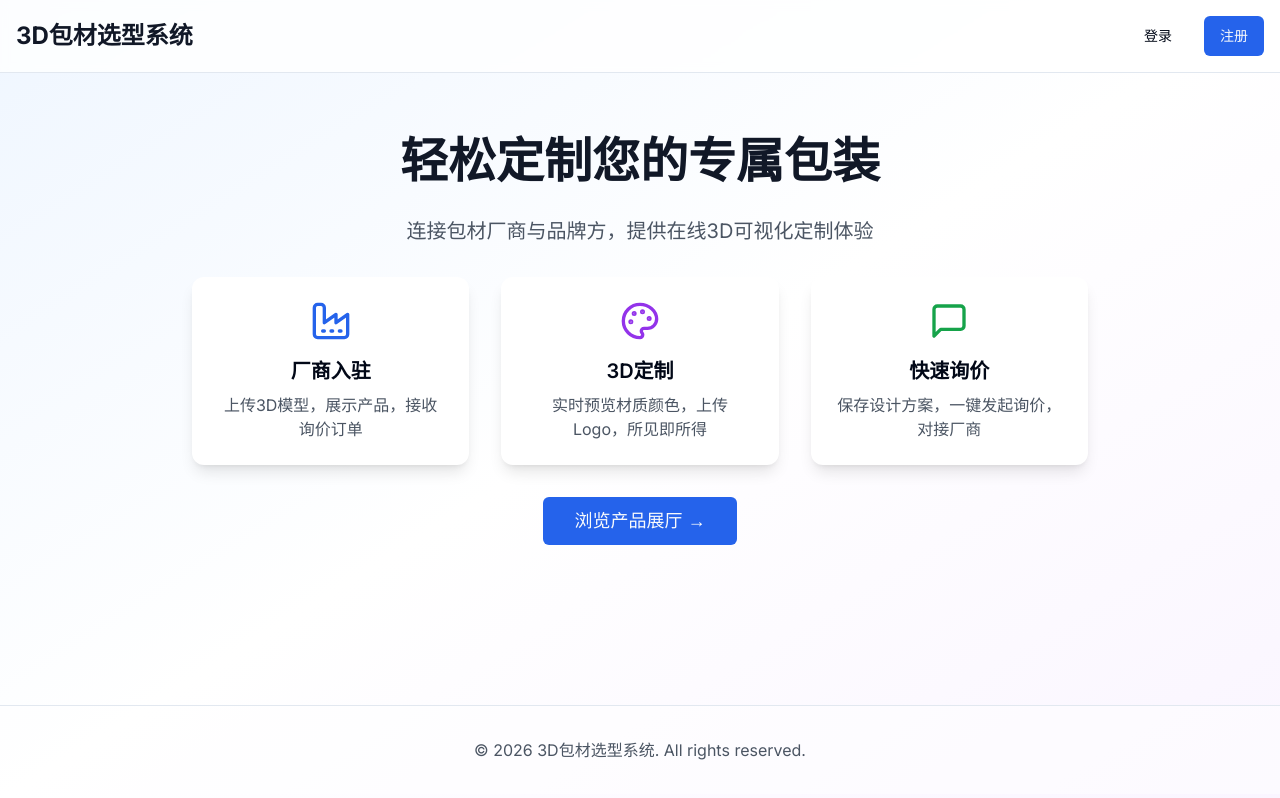
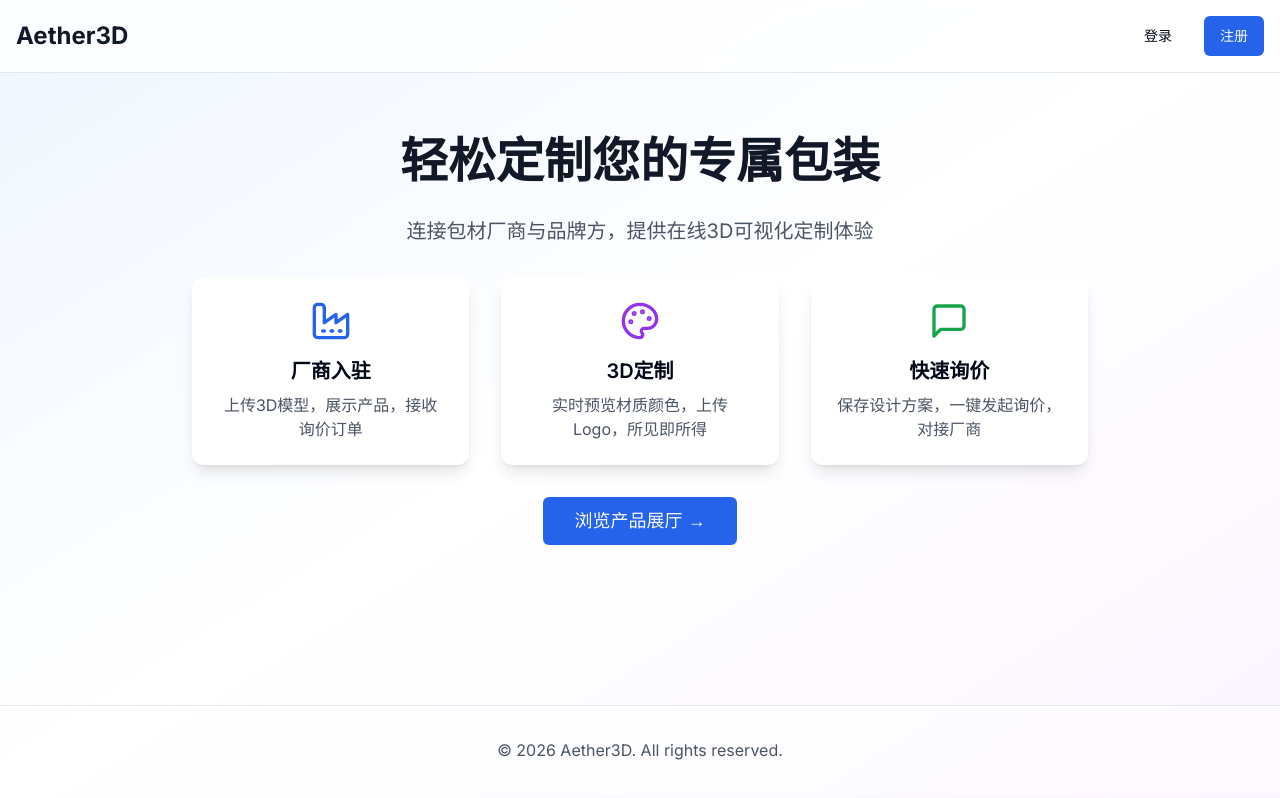
Before and after one commit to cv-coder/3d-threee-hzp, a Next.js app: page / in a window 1280 px wide. Built offline with nearby package versions, Linux system fonts and the light colour scheme; no server answers.

Commit message:
feat: 将项目名称更新为 Aether3D，修改相关页面标题和描述

```diff
--- a/src/app/layout.tsx
+++ b/src/app/layout.tsx
@@ -6,7 +6,7 @@ import "./globals.css";
 const inter = Inter({ subsets: ["latin"] });
 
 export const metadata: Metadata = {
-  title: "3D包材选型系统",
+  title: "Aether3D",
   description: "多租户B2B 3D包材SaaS平台",
 };
 
--- a/src/app/page.tsx
+++ b/src/app/page.tsx
@@ -29,7 +29,7 @@ export default async function Home() {
       <nav className="border-b bg-white/80 backdrop-blur-sm">
         <div className="container mx-auto px-4 py-4 flex justify-between items-center">
           <h1 className="text-2xl font-bold text-gray-900">
-            3D包材选型系统
+            Aether3D
           </h1>
           <div className="space-x-4">
             <Link href="/login">
@@ -89,7 +89,7 @@ export default async function Home() {
 
       <footer className="border-t mt-24 py-8 bg-white/50">
         <div className="container mx-auto px-4 text-center text-gray-600">
-          <p>© 2026 3D包材选型系统. All rights reserved.</p>
+          <p>© 2026 Aether3D. All rights reserved.</p>
         </div>
       </footer>
     </div>
--- a/src/app/register/page.tsx
+++ b/src/app/register/page.tsx
@@ -93,7 +93,7 @@ export default function RegisterPage() {
         <CardHeader className="space-y-1">
           <CardTitle className="text-2xl font-bold text-center">注册</CardTitle>
           <CardDescription className="text-center">
-            创建您的账号，开始使用3D包材选型系统
+            创建您的账号，开始使用Aether3D
           </CardDescription>
         </CardHeader>
         <form onSubmit={handleRegister}>
--- a/src/app/shop/page.tsx
+++ b/src/app/shop/page.tsx
@@ -27,8 +27,8 @@ export default async function ShopPage() {
       <header className="bg-white border-b sticky top-0 z-10">
         <div className="container mx-auto px-4 py-4 flex justify-between items-center">
           <Link href="/">
-            <h1 className="text-2xl font-bold bg-gradient-to-r from-blue-600 to-purple-600 bg-clip-text text-transparent">
-              3D包材选型系统
+            <h1 className="text-2xl font-bold text-blue-600">
+              Aether3D
             </h1>
           </Link>
           {session?.user ? (
@@ -120,7 +120,7 @@ export default async function ShopPage() {
       {/* Footer */}
       <footer className="border-t mt-24 py-8 bg-white">
         <div className="container mx-auto px-4 text-center text-gray-600">
-          <p>© 2026 3D包材选型系统. All rights reserved.</p>
+          <p>© 2026 Aether3D. All rights reserved.</p>
         </div>
       </footer>
     </div>
--- a/src/app/shop/product/[productId]/ProductConfigurator.tsx
+++ b/src/app/shop/product/[productId]/ProductConfigurator.tsx
@@ -147,7 +147,7 @@ export default function ProductConfigurator({
           </Link>
           <Link href="/">
             <h1 className="text-xl font-bold bg-gradient-to-r from-blue-600 to-purple-600 bg-clip-text text-transparent">
-              3D包材选型系统
+              Aether3D
             </h1>
           </Link>
           <div className="flex items-center gap-2">
--- a/src/app/shop/vendor/[vendorId]/page.tsx
+++ b/src/app/shop/vendor/[vendorId]/page.tsx
@@ -41,7 +41,7 @@ export default async function VendorShopPage({ params }: VendorShopPageProps) {
         <div className="container mx-auto px-4 py-4 flex justify-between items-center">
           <Link href="/">
             <h1 className="text-2xl font-bold bg-gradient-to-r from-blue-600 to-purple-600 bg-clip-text text-transparent">
-              3D包材选型系统
+              Aether3D
             </h1>
           </Link>
           <div className="flex items-center gap-4">
```
